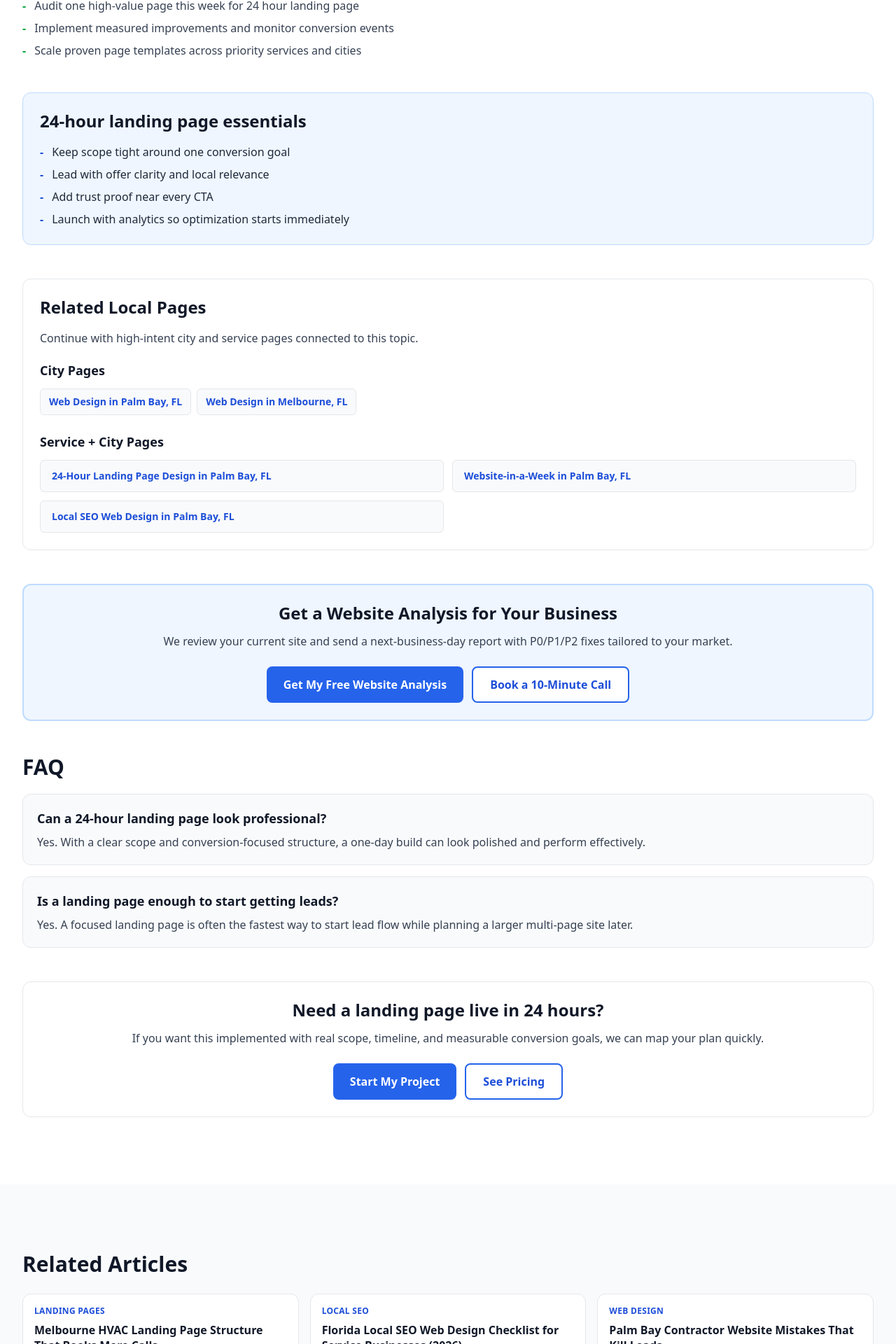
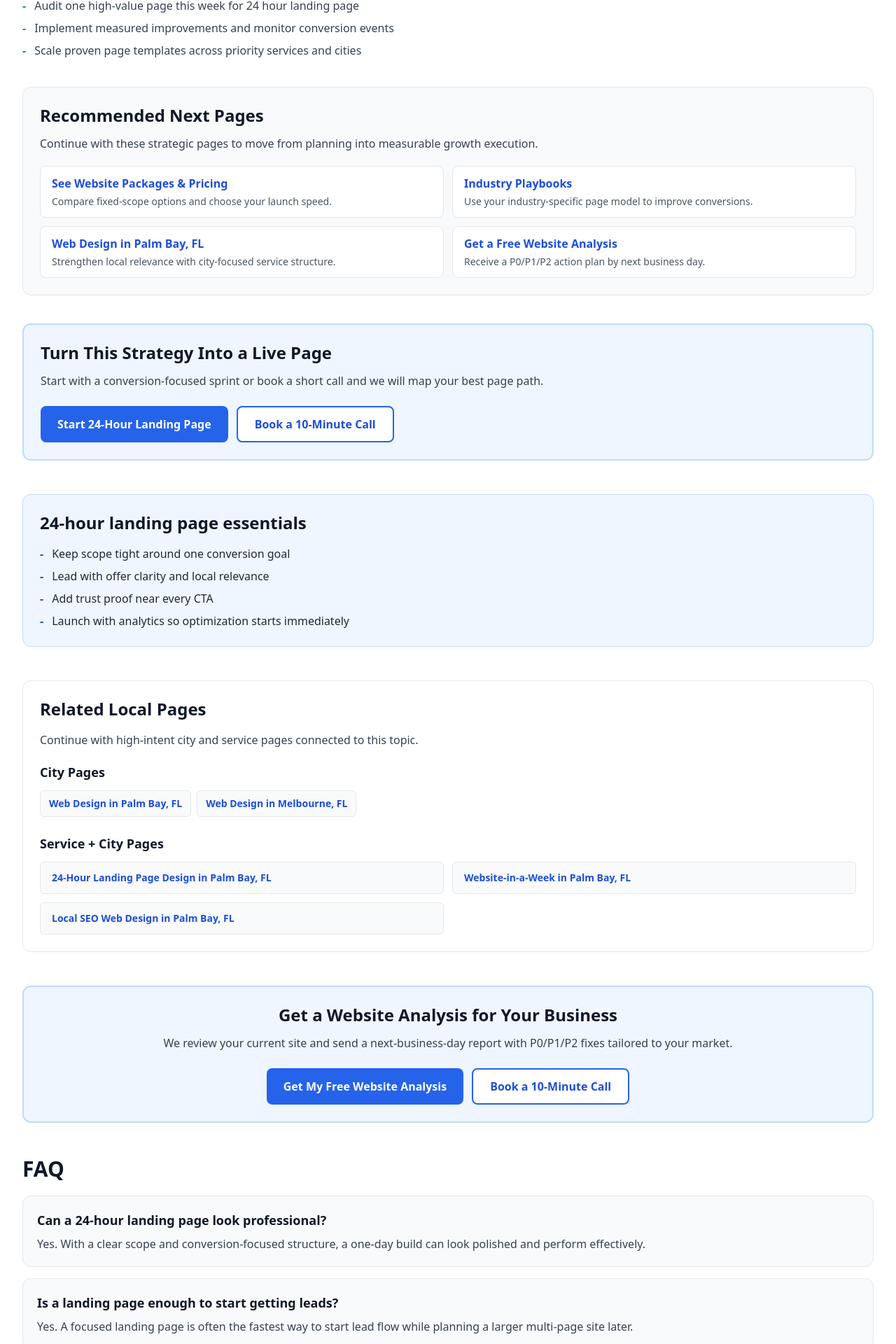
Before and after one commit to nomadghibi/reliablewebco, a Next.js app: page /blog/24-hour-landing-page-get-leads-tomorrow-florida in a window 1280 px wide. Shown: the part 4520-6440 px from the top of the page at 70% size. Built offline with nearby package versions, Linux system fonts and the light colour scheme; no server answers.

Commit message:
Strengthen blog internal linking and conversion CTAs

```diff
--- a/src/app/blog/[slug]/page.tsx
+++ b/src/app/blog/[slug]/page.tsx
@@ -89,9 +89,25 @@ export default async function BlogArticlePage({ params }: PageProps) {
     day: 'numeric',
   });
 
-  const relatedByCategory = blogPosts.filter((item) => item.slug !== post.slug && item.category === post.category);
-  const relatedFallback = blogPosts.filter((item) => item.slug !== post.slug);
-  const relatedPosts = [...relatedByCategory, ...relatedFallback].slice(0, 3);
+  const relatedPosts = blogPosts
+    .filter((item) => item.slug !== post.slug)
+    .map((item) => {
+      const sharedKeywordScore = item.keywords.filter((keyword) =>
+        post.keywords.some((postKeyword) => postKeyword.toLowerCase() === keyword.toLowerCase())
+      ).length;
+      const sharesCityFocus = item.cityFocus.some((city) =>
+        post.cityFocus.some((postCity) => postCity.toLowerCase() === city.toLowerCase())
+      );
+      const sameCategory = item.category === post.category;
+      const score = sharedKeywordScore * 3 + (sameCategory ? 2 : 0) + (sharesCityFocus ? 1 : 0);
+      return { item, score };
+    })
+    .sort((a, b) => {
+      if (b.score !== a.score) return b.score - a.score;
+      return new Date(b.item.publishedAt).getTime() - new Date(a.item.publishedAt).getTime();
+    })
+    .slice(0, 3)
+    .map((entry) => entry.item);
   const longFormSections = getLongFormSections(post);
   const renderedSections = [...post.sections, ...longFormSections];
   const totalWordCount = estimateTotalPostWordCount(post);
@@ -106,6 +122,63 @@ export default async function BlogArticlePage({ params }: PageProps) {
         href: `/services/${service.slug}/${primaryMatchedCity.slug}`,
       }))
     : [];
+  const postKeywordContext = `${post.title} ${post.slug} ${post.category} ${post.keywords.join(' ')}`.toLowerCase();
+  const industryPlaybookLink = postKeywordContext.includes('hvac')
+    ? {
+        href: '/industries/hvac-web-design',
+        label: 'HVAC Industry Playbook',
+      }
+    : postKeywordContext.includes('contractor') ||
+        postKeywordContext.includes('roofing') ||
+        postKeywordContext.includes('remodel') ||
+        postKeywordContext.includes('home service')
+      ? {
+          href: '/industries/contractor-web-design',
+          label: 'Contractor Industry Playbook',
+        }
+      : postKeywordContext.includes('medical') ||
+          postKeywordContext.includes('dental') ||
+          postKeywordContext.includes('clinic') ||
+          postKeywordContext.includes('healthcare')
+        ? {
+            href: '/industries/clinic-web-design',
+            label: 'Clinic Industry Playbook',
+          }
+        : {
+            href: '/industries',
+            label: 'Industry Playbooks',
+          };
+  const locationLink = primaryMatchedCity
+    ? {
+        href: `/locations/${primaryMatchedCity.slug}`,
+        label: `Web Design in ${primaryMatchedCity.city}, FL`,
+      }
+    : {
+        href: '/locations',
+        label: 'Florida Service Areas',
+      };
+  const strategicInternalLinks = [
+    {
+      href: '/pricing',
+      label: 'See Website Packages & Pricing',
+      description: 'Compare fixed-scope options and choose your launch speed.',
+    },
+    {
+      href: industryPlaybookLink.href,
+      label: industryPlaybookLink.label,
+      description: 'Use your industry-specific page model to improve conversions.',
+    },
+    {
+      href: locationLink.href,
+      label: locationLink.label,
+      description: 'Strengthen local relevance with city-focused service structure.',
+    },
+    {
+      href: '/audit',
+      label: 'Get a Free Website Analysis',
+      description: 'Receive a P0/P1/P2 action plan by next business day.',
+    },
+  ];
   const schemaImage = primaryMatchedCity?.image ?? '/api/og';
 
   const blogPostingSchema = {
@@ -247,6 +320,40 @@ export default async function BlogArticlePage({ params }: PageProps) {
             ))}
           </article>
 
+          <section className="mt-10 rounded-xl border border-gray-200 bg-gray-50 p-6">
+            <h2 className="text-2xl font-bold text-gray-900 mb-3">Recommended Next Pages</h2>
+            <p className="text-gray-700 mb-5">
+              Continue with these strategic pages to move from planning into measurable growth execution.
+            </p>
+            <div className="grid md:grid-cols-2 gap-3">
+              {strategicInternalLinks.map((linkItem) => (
+                <Link
+                  key={linkItem.href}
+                  href={linkItem.href}
+                  className="rounded-lg border border-gray-200 bg-white px-4 py-3 hover:border-primary-300 transition-colors"
+                >
+                  <p className="font-semibold text-primary-700 mb-1">{linkItem.label}</p>
+                  <p className="text-sm text-gray-600">{linkItem.description}</p>
+                </Link>
+              ))}
+            </div>
+          </section>
+
+          <section className="mt-10 rounded-xl border-2 border-primary-200 bg-primary-50 p-6">
+            <h2 className="text-2xl font-bold text-gray-900 mb-3">Turn This Strategy Into a Live Page</h2>
+            <p className="text-gray-700 mb-6">
+              Start with a conversion-focused sprint or book a short call and we will map your best page path.
+            </p>
+            <div className="flex flex-col sm:flex-row gap-3">
+              <Link href="/checkout?package=landingPage" className="btn-primary text-center">
+                Start 24-Hour Landing Page
+              </Link>
+              <Link href="/contact#book-call" className="btn-secondary text-center">
+                Book a 10-Minute Call
+              </Link>
+            </div>
+          </section>
+
           <section className="mt-12 rounded-xl border border-primary-200 bg-primary-50 p-6">
             <h2 className="text-2xl font-bold text-gray-900 mb-4">{post.takeawayTitle}</h2>
             <ul className="space-y-2">
@@ -335,8 +442,15 @@ export default async function BlogArticlePage({ params }: PageProps) {
               If you want this implemented with real scope, timeline, and measurable conversion goals, we can map your plan quickly.
             </p>
             <div className="flex flex-col sm:flex-row gap-3 justify-center">
-              <Link href="/contact" className="btn-primary">Start My Project</Link>
-              <Link href="/pricing" className="btn-secondary">See Pricing</Link>
+              <Link href="/checkout?package=landingPage" className="btn-primary">
+                Start 24-Hour Landing Page
+              </Link>
+              <Link href="/pricing" className="btn-secondary">
+                See Pricing
+              </Link>
+              <Link href="/audit" className="btn-secondary">
+                Get Free Website Analysis
+              </Link>
             </div>
           </section>
         </div>
@@ -369,8 +483,8 @@ export default async function BlogArticlePage({ params }: PageProps) {
       <CTASection
         title="Ready to Turn Content Strategy Into Revenue?"
         subtitle="We can build the pages, tracking, and local SEO structure behind your growth goals."
-        primaryCTA={{ text: 'Start My Project', href: '/contact' }}
-        secondaryCTA={{ text: 'Book a 10-Minute Call', href: '/contact' }}
+        primaryCTA={{ text: 'Start 24-Hour Landing Page', href: '/checkout?package=landingPage' }}
+        secondaryCTA={{ text: 'Book a 10-Minute Call', href: '/contact#book-call' }}
         darkBg={true}
       />
     </main>
```
